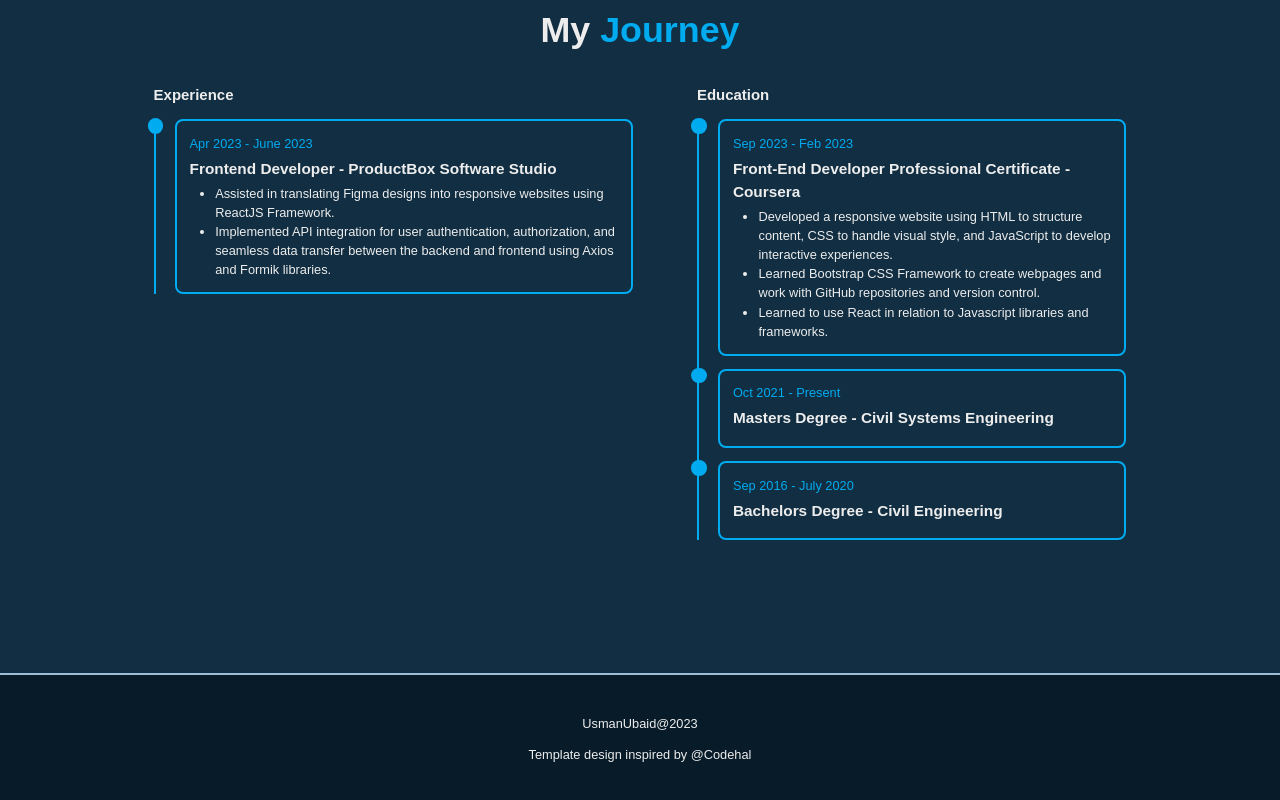
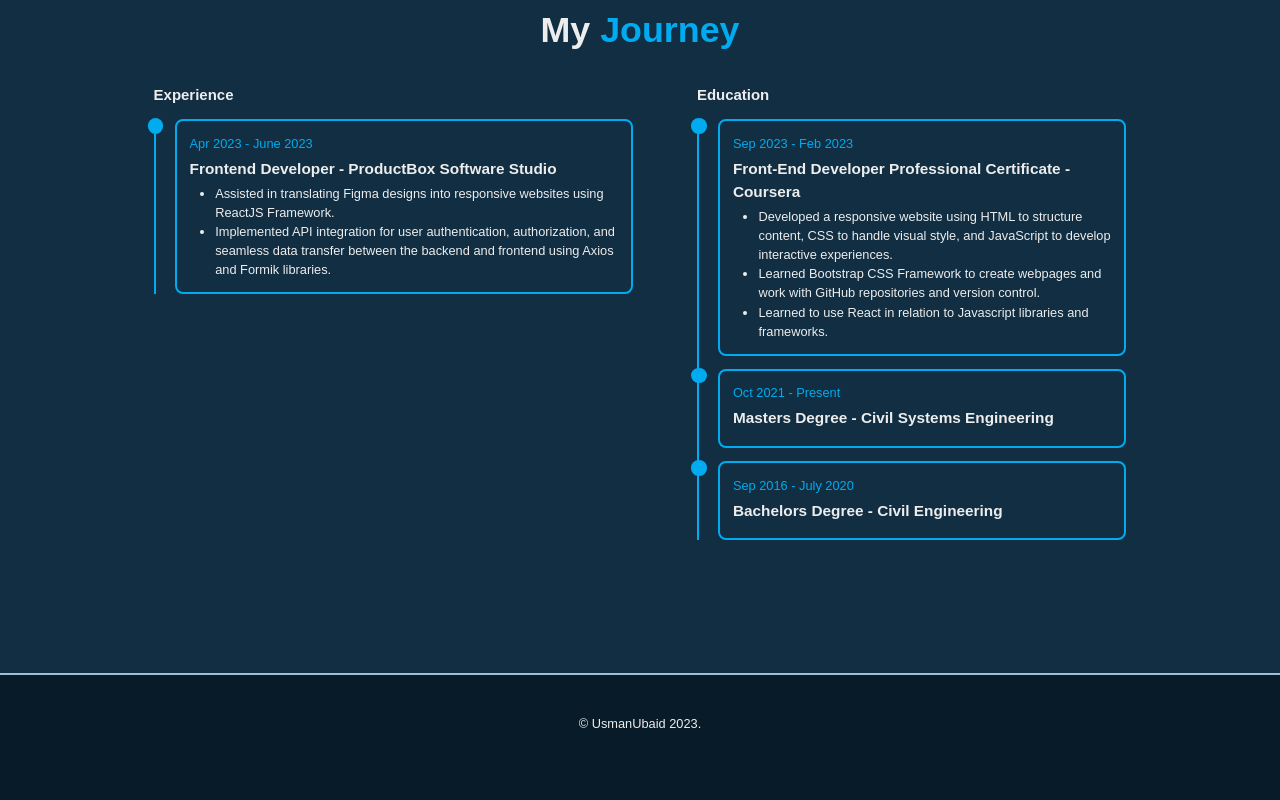
Before and after one commit to Usman-Ubaid/portfolio, a React (Vite) app: page / in a window 1280 px wide. Shown: the part 2593-3393 px from the top of the page. Built offline with nearby package versions, Linux system fonts and the light colour scheme.

Commit message:
minor changes

```diff
--- a/src/components/Footer.tsx
+++ b/src/components/Footer.tsx
@@ -2,8 +2,7 @@ const Footer = () => {
   return (
     <footer className="footer">
       <div>
-        <p>UsmanUbaid@2023</p>
-        <p>Template design inspired by @Codehal</p>
+        <p>&copy; UsmanUbaid 2023.</p>
       </div>
     </footer>
   );
--- a/src/styles/scss/_footer.scss
+++ b/src/styles/scss/_footer.scss
@@ -1,13 +1,9 @@
 @import "./colors";
 
 .footer {
-  padding: 3rem 8rem;
+  padding: 2rem 0;
 
   div {
     text-align: center;
-
-    p {
-      margin-bottom: 12px;
-    }
   }
 }
```
